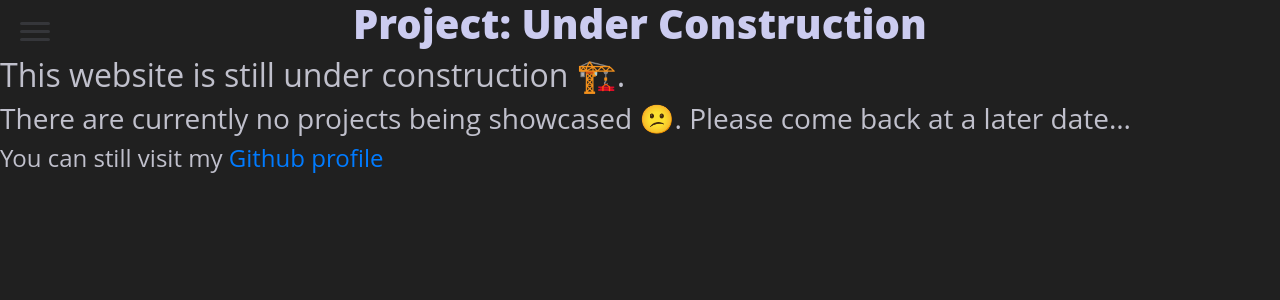
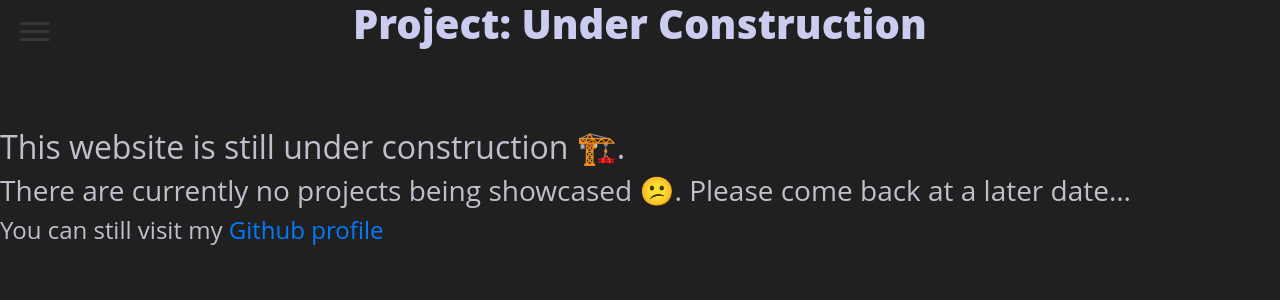
Before and after one commit to AAellen/AAellen.github.io, a Jekyll site: the page built from _posts/0000-01-01-empty.md, in a window 1280 px wide. Shown: the top 300 px of the page. Built offline with Jekyll 4.4.1, drawn with Linux system fonts in a browser that asks for light colours; emoji names are drawn with the system emoji font.

Commit message:
Change project layout

```diff
--- a/_layouts/project.html
+++ b/_layouts/project.html
@@ -38,7 +38,9 @@
 
 		<div class="content">
 			<h1>Project: {{ page.title }}</h1>
-			<h2>{{ post.description }}</h2>
+			<br/>
+			<h2>{{ page.description }}</h2>
+			<br/><br/>
 			{{ content }}
 		</div>
 
```
